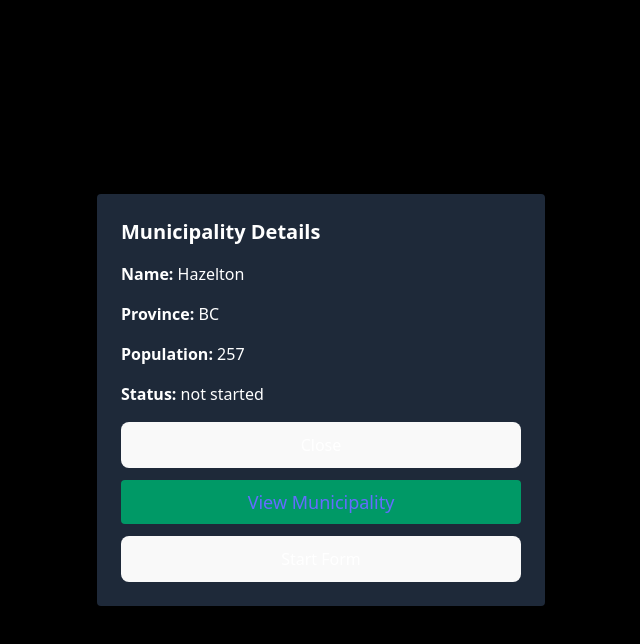
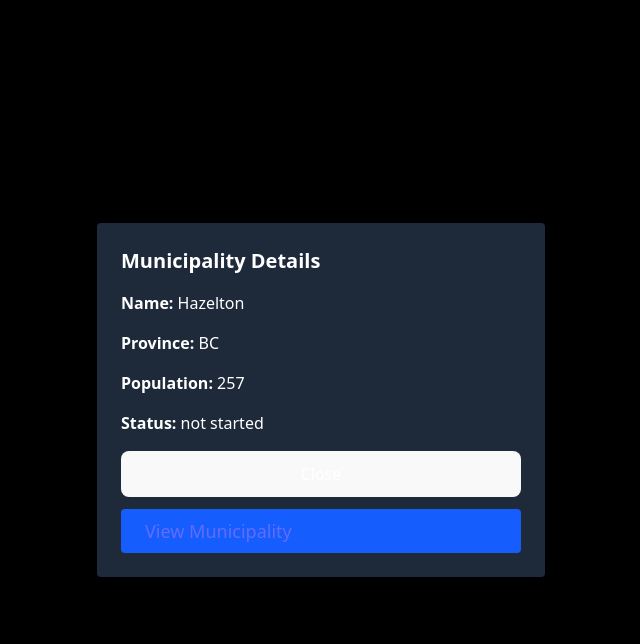
Before and after one commit to dbiel-77/municipality-visualizer, a React (Vite) app: page / in a window 1280 px wide. Both pictures are taken after a click on the button "Choose a Random Municipality". Shown: the top 644 px of the page, without its empty margins (319-959 px from the left). Built offline with nearby package versions, Linux system fonts and the light colour scheme.

Commit message:
removed form button

```diff
--- a/src/components/dashboard/RandomModal.jsx
+++ b/src/components/dashboard/RandomModal.jsx
@@ -18,7 +18,7 @@ export default function RandomModal({ municipality, onClose, onConfirm }) {
         <div className="flex flex-col gap-3">
           <button
             onClick={onClose}
-            className="bg-red-600 hover:bg-red-700 text-white text-lg px-6 py-2 rounded font-semibold"
+            className="bg-blue-600 hover:bg-blue-700 text-white text-lg px-6 py-2 rounded font-semibold"
           >
             Close
           </button>
@@ -27,17 +27,10 @@ export default function RandomModal({ municipality, onClose, onConfirm }) {
             href={statcanURL}
             target="_blank"
             rel="noopener noreferrer"
-            className="bg-emerald-600 hover:bg-emerald-700 text-white text-lg px-6 py-2 rounded font-semibold text-center no-underline inline-flex items-center justify-center"
+            className="bg-blue-600 hover:bg-blue-700 text-white text-lg px-6 py-2 rounded font-semibold"
           >
             View Municipality
           </a>
-
-          <button
-            onClick={() => onConfirm(DGUID)}
-            className="bg-blue-600 hover:bg-blue-700 text-white text-lg px-6 py-2 rounded font-semibold"
-          >
-            Start Form
-          </button>
         </div>
       </div>
     </div>
```
